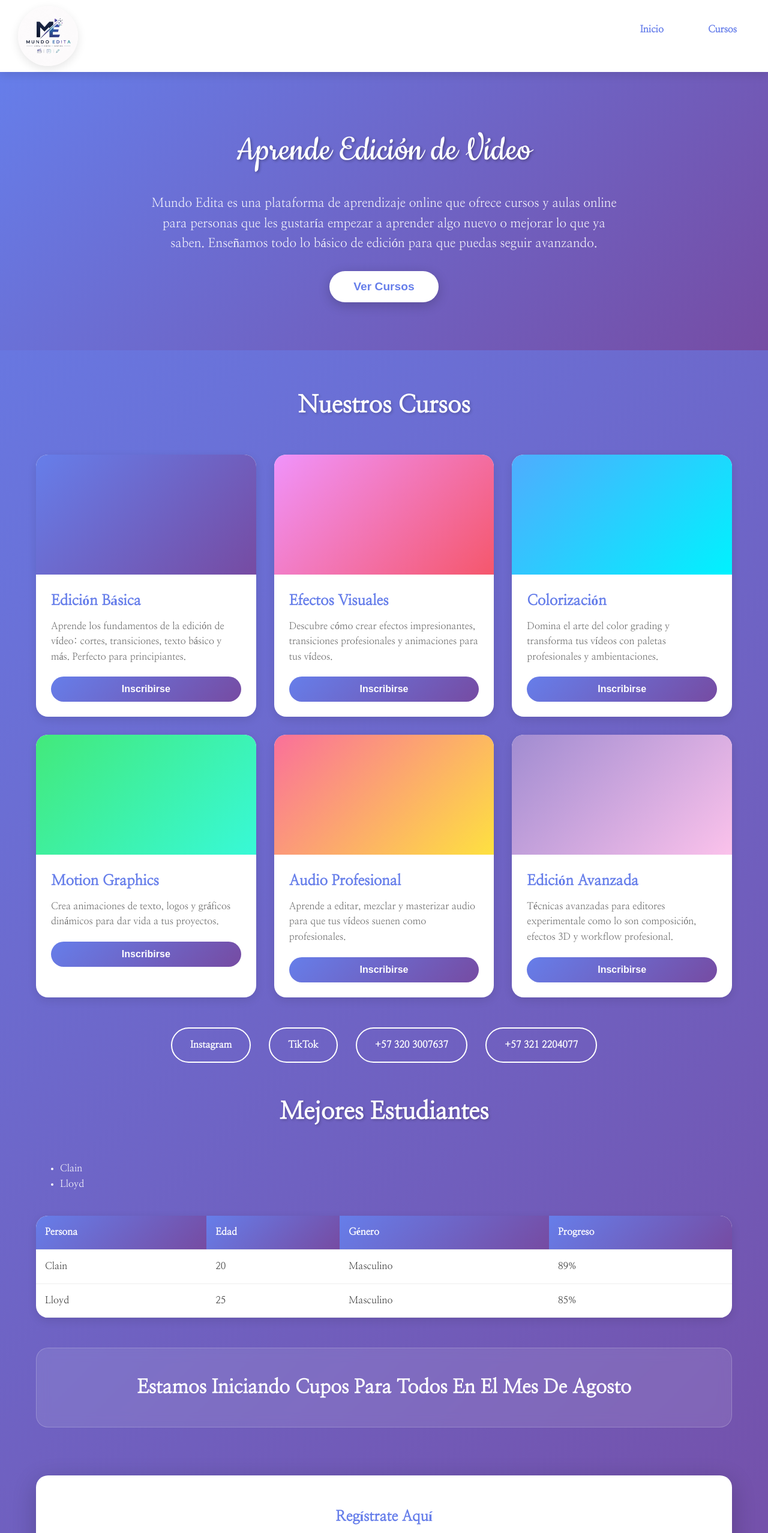
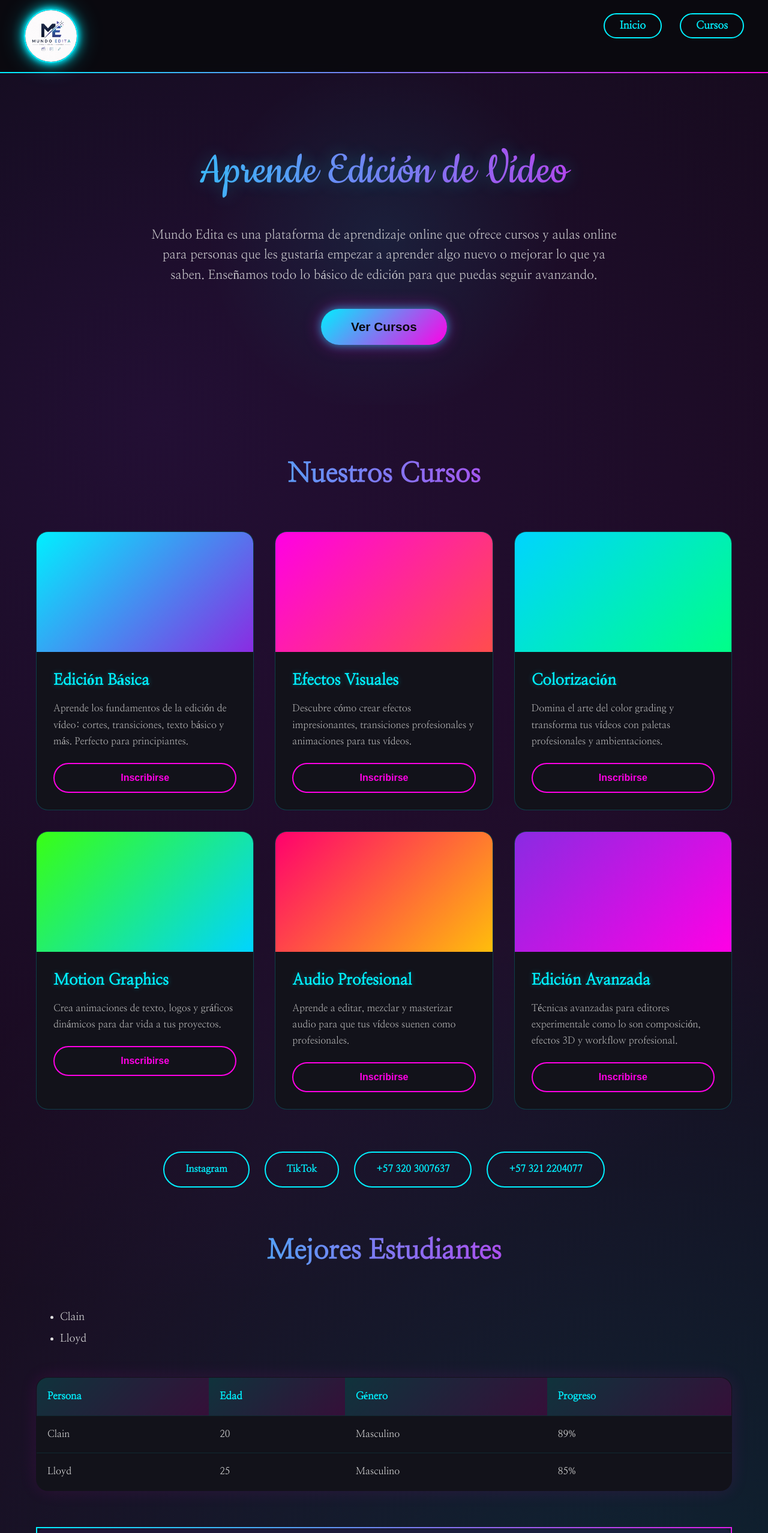
Before and after one commit to reindomador/mundo-edita, a plain HTML site: page mundo-edita.html in a window 1280 px wide. Shown: the top 2556 px of the page at 60% size. Drawn offline with Linux system fonts and the light colour scheme.

Commit message:
mejora css

```diff
--- a/styles.css
+++ b/styles.css
@@ -1,12 +1,16 @@
 :root {
-  --color-primario: #667eea;
-  --color-secundario: #764ba2;
+  --color-primario: #00f0ff;
+  --color-secundario: #ff00e5;
+  --color-terciario: #8a2be2;
   --fuente-marca: 'Cookie', cursive;
   --fuente-texto: 'Nanum Myeongjo', serif;
-  --color-texto: #333;
+  --color-texto: #e0e0e0;
   --color-blanco: #ffffff;
-  --sombra: 0 10px 40px rgba(0, 0, 0, 0.2);
-  --sombra-suave: 0 5px 15px rgba(0, 0, 0, 0.1);
+  --fondo-oscuro: #0a0a0f;
+  --fondo-tarjeta: #12121a;
+  --sombra-neon-azul: 0 0 10px #00f0ff, 0 0 20px #00f0ff, 0 0 40px rgba(0, 240, 255, 0.4);
+  --sombra-neon-rosa: 0 0 10px #ff00e5, 0 0 20px #ff00e5, 0 0 40px rgba(255, 0, 229, 0.4);
+  --sombra-neon-mix: 0 0 15px rgba(0, 240, 255, 0.6), 0 0 30px rgba(255, 0, 229, 0.4);
   --radio-borde: 20px;
 }
 
@@ -18,9 +22,11 @@
 
 body {
   font-family: var(--fuente-texto);
-  background: linear-gradient(135deg,
-      var(--color-primario) 0%,
-      var(--color-secundario) 100%);
+  background: var(--fondo-oscuro);
+  background-image:
+    radial-gradient(circle at 20% 20%, rgba(138, 43, 226, 0.15) 0%, transparent 50%),
+    radial-gradient(circle at 80% 80%, rgba(0, 240, 255, 0.1) 0%, transparent 50%),
+    linear-gradient(135deg, #0a0a0f 0%, #1a0a1f 50%, #0a0f1a 100%);
   min-height: 100vh;
   line-height: 1.6;
   color: var(--color-texto);
@@ -30,9 +36,11 @@ body {
   display: flex;
   justify-content: space-between;
   align-items: center;
-  padding: 10px 30px;
-  background: var(--color-blanco);
-  box-shadow: var(--sombra-suave);
+  padding: 15px 40px;
+  background: rgba(10, 10, 15, 0.95);
+  border-bottom: 2px solid transparent;
+  border-image: linear-gradient(90deg, var(--color-primario), var(--color-secundario)) 1;
+  backdrop-filter: blur(10px);
   position: sticky;
   top: 0;
   z-index: 1000;
@@ -45,18 +53,22 @@ body {
 }
 
 .logo {
-  width: 100px;
-  height: 100px;
+  width: 90px;
+  height: 90px;
   border-radius: 50%;
   object-fit: cover;
-  box-shadow: var(--sombra-suave);
+  border: 2px solid var(--color-primario);
+  box-shadow: var(--sombra-neon-azul);
 }
 
 .brand-name {
   font-family: var(--fuente-marca);
   font-size: 2.5em;
   font-weight: normal;
-  color: var(--color-primario);
+  background: linear-gradient(90deg, var(--color-primario), var(--color-secundario));
+  -webkit-background-clip: text;
+  -webkit-text-fill-color: transparent;
+  background-clip: text;
 }
 
 .nav-links {
@@ -69,168 +81,195 @@ body {
   color: var(--color-primario);
   text-decoration: none;
   font-weight: bold;
-  padding: 10px 20px;
-  border: 2px solid transparent;
+  padding: 10px 25px;
+  border: 2px solid var(--color-primario);
   border-radius: 25px;
   transition: all 0.3s ease;
+  position: relative;
+  background: transparent;
 }
 
 .nav-links a:hover {
-  border-color: var(--color-primario);
   background: var(--color-primario);
-  color: var(--color-blanco);
+  color: var(--fondo-oscuro);
   transform: translateY(-2px);
-  box-shadow: 0 5px 15px rgba(102, 126, 234, 0.4);
+  box-shadow: var(--sombra-neon-azul);
 }
 
 .hero {
   text-align: center;
-  padding: 80px 20px;
-  background: linear-gradient(135deg,
-      rgba(102, 126, 234, 0.95) 0%,
-      rgba(118, 75, 162, 0.95) 100%);
-  color: var(--color-blanco);
+  padding: 100px 20px;
+  position: relative;
+  overflow: hidden;
+}
+
+.hero::before {
+  content: '';
+  position: absolute;
+  top: 50%;
+  left: 50%;
+  transform: translate(-50%, -50%);
+  width: 600px;
+  height: 600px;
+  background: radial-gradient(circle, rgba(0, 240, 255, 0.08) 0%, transparent 70%);
+  z-index: 0;
 }
 
 .hero h1 {
   font-family: var(--fuente-marca);
-  font-size: 4em;
+  font-size: 5em;
   font-weight: normal;
-  margin-bottom: 20px;
-  text-shadow: 2px 2px 4px rgba(0, 0, 0, 0.3);
+  margin-bottom: 25px;
+  background: linear-gradient(90deg, var(--color-primario), var(--color-secundario));
+  -webkit-background-clip: text;
+  -webkit-text-fill-color: transparent;
+  background-clip: text;
+  text-shadow: 0 0 30px rgba(0, 240, 255, 0.3);
+  position: relative;
+  z-index: 1;
 }
 
 .hero p {
   font-size: 1.3em;
   max-width: 800px;
-  margin: 0 auto 30px;
-  opacity: 0.95;
+  margin: 0 auto 40px;
+  opacity: 0.9;
+  position: relative;
+  z-index: 1;
 }
 
 .hero-link {
   text-decoration: none;
+  position: relative;
+  z-index: 1;
 }
 
 .hero-btn {
-  background: var(--color-blanco);
-  color: var(--color-primario);
-  padding: 15px 40px;
+  background: linear-gradient(135deg, var(--color-primario) 0%, var(--color-secundario) 100%);
+  color: var(--fondo-oscuro);
+  padding: 18px 50px;
   border: none;
-  border-radius: 30px;
-  font-size: 1.2em;
+  border-radius: 35px;
+  font-size: 1.3em;
   font-weight: bold;
   cursor: pointer;
   transition: all 0.3s ease;
-  box-shadow: 0 5px 20px rgba(0, 0, 0, 0.2);
+  box-shadow: var(--sombra-neon-mix);
 }
 
 .hero-btn:hover {
   transform: scale(1.05);
-  box-shadow: 0 8px 25px rgba(0, 0, 0, 0.3);
+  box-shadow: 0 0 20px var(--color-primario), 0 0 40px var(--color-secundario), 0 0 60px rgba(138, 43, 226, 0.6);
 }
 
 .container {
   max-width: 1200px;
   margin: 0 auto;
-  padding: 60px 20px;
+  padding: 80px 20px;
 }
 
 .section-title {
   text-align: center;
-  font-size: 2.5em;
-  color: var(--color-blanco);
-  margin-bottom: 50px;
-  text-shadow: 2px 2px 4px rgba(0, 0, 0, 0.2);
+  font-size: 2.8em;
+  margin-bottom: 60px;
+  background: linear-gradient(90deg, var(--color-primario), var(--color-secundario));
+  -webkit-background-clip: text;
+  -webkit-text-fill-color: transparent;
+  background-clip: text;
 }
 
 .catalogo {
   display: grid;
   grid-template-columns: repeat(auto-fill,
       minmax(300px, 1fr));
-  gap: 30px;
+  gap: 35px;
 }
 
 .card {
-  background: var(--color-blanco);
+  background: var(--fondo-tarjeta);
   border-radius: var(--radio-borde);
   overflow: hidden;
-  box-shadow: var(--sombra-suave);
+  border: 1px solid rgba(0, 240, 255, 0.2);
   transition: all 0.4s ease;
+  position: relative;
 }
 
 .card:hover {
-  transform: translateY(-10px);
-  box-shadow: 0 20px 40px rgba(0, 0, 0, 0.3);
+  transform: translateY(-12px);
+  border: 1px solid transparent;
+  background-image:
+    linear-gradient(var(--fondo-tarjeta),
+      var(--fondo-tarjeta)),
+    linear-gradient(135deg, var(--color-primario), var(--color-secundario));
+  background-origin: border-box;
+  background-clip: padding-box, border-box;
+  box-shadow: var(--sombra-neon-mix);
 }
 
 .card-image {
   width: 100%;
   height: 200px;
   object-fit: cover;
-  background: linear-gradient(135deg,
-      var(--color-primario) 0%,
-      var(--color-secundario) 100%);
 }
 
 .card-image-1 {
   background: linear-gradient(135deg,
-      var(--color-primario) 0%,
-      var(--color-secundario) 100%);
+      #00f0ff 0%,
+      #8a2be2 100%);
 }
 
 .card-image-2 {
   background: linear-gradient(135deg,
-      #f093fb 0%,
-      #f5576c 100%);
+      #ff00e5 0%,
+      #ff4d4d 100%);
 }
 
 .card-image-3 {
   background: linear-gradient(135deg,
-      #4facfe 0%,
-      #00f2fe 100%);
+      #00d4ff 0%,
+      #00ff88 100%);
 }
 
 .card-image-4 {
   background: linear-gradient(135deg,
-      #43e97b 0%,
-      #38f9d7 100%);
+      #39ff14 0%,
+      #00d4ff 100%);
 }
 
 .card-image-5 {
   background: linear-gradient(135deg,
-      #fa709a 0%,
-      #fee140 100%);
+      #ff006e 0%,
+      #ffbe0b 100%);
 }
 
 .card-image-6 {
   background: linear-gradient(135deg,
-      #a18cd1 0%,
-      #fbc2eb 100%);
+      #8a2be2 0%,
+      #ff00e5 100%);
 }
 
 .card-content {
-  padding: 25px;
+  padding: 28px;
 }
 
 .card-title {
-  font-size: 1.5em;
+  font-size: 1.6em;
   color: var(--color-primario);
-  margin-bottom: 10px;
+  margin-bottom: 12px;
+  text-shadow: 0 0 10px rgba(0, 240, 255, 0.3);
 }
 
 .card-description {
-  color: #666;
-  margin-bottom: 20px;
-  line-height: 1.6;
+  color: #bbb;
+  margin-bottom: 22px;
+  line-height: 1.7;
 }
 
 .card-btn {
-  background: linear-gradient(135deg,
-      var(--color-primario) 0%,
-      var(--color-secundario) 100%);
-  color: var(--color-blanco);
-  padding: 12px 25px;
-  border: none;
+  background: transparent;
+  color: var(--color-secundario);
+  padding: 14px 25px;
+  border: 2px solid var(--color-secundario);
   border-radius: 25px;
   font-size: 1em;
   font-weight: bold;
@@ -240,92 +279,109 @@ body {
 }
 
 .card-btn:hover {
-  transform: scale(1.02);
-  box-shadow: 0 5px 15px rgba(102, 126, 234, 0.5);
+  background: var(--color-secundario);
+  color: var(--fondo-oscuro);
+  box-shadow: var(--sombra-neon-rosa);
 }
 
 .registration-section {
   margin-top: 80px;
-  background: var(--color-blanco);
-  padding: 50px;
+  padding: 55px;
   border-radius: var(--radio-borde);
-  box-shadow: var(--sombra);
+  position: relative;
+  border: 2px solid transparent;
+  background-image:
+    linear-gradient(var(--fondo-tarjeta),
+      var(--fondo-tarjeta)),
+    linear-gradient(135deg, var(--color-primario), var(--color-secundario), var(--color-terciario));
+  background-origin: border-box;
+  background-clip: padding-box, border-box;
 }
 
 .registration-form {
-  margin-top: 30px;
+  margin-top: 35px;
 }
 
 .registration-title {
   text-align: center;
   color: var(--color-primario);
   margin-bottom: 10px;
+  font-size: 2.3em;
+  font-family: var(--fuente-marca);
+  font-weight: normal;
+  text-shadow: 0 0 15px rgba(0, 240, 255, 0.4);
 }
 
 .registration-description {
   text-align: center;
-  color: #666;
-  margin-bottom: 30px;
+  color: #aaa;
+  margin-bottom: 35px;
+  font-size: 1.05em;
 }
 
 .form-group {
-  margin-bottom: 25px;
+  margin-bottom: 28px;
   text-align: left;
 }
 
 label {
   display: block;
-  margin-bottom: 8px;
+  margin-bottom: 10px;
   font-weight: bold;
-  color: #555;
+  color: var(--color-primario);
+  font-size: 1.05em;
 }
 
 input {
   width: 100%;
-  padding: 15px;
-  border: 2px solid #ddd;
+  padding: 16px;
+  border: 2px solid rgba(0, 240, 255, 0.3);
   border-radius: 10px;
   font-size: 1em;
   transition: all 0.3s ease;
+  background: rgba(10, 10, 15, 0.8);
+  color: var(--color-texto);
 }
 
 input:focus {
   outline: none;
   border-color: var(--color-primario);
-  box-shadow: 0 0 0 3px rgba(102, 126, 234, 0.2);
+  box-shadow: 0 0 0 3px rgba(0, 240, 255, 0.15), 0 0 20px rgba(0, 240, 255, 0.2);
 }
 
 .submit-btn {
   background: linear-gradient(135deg,
       var(--color-primario) 0%,
       var(--color-secundario) 100%);
-  color: var(--color-blanco);
-  padding: 15px 40px;
+  color: var(--fondo-oscuro);
+  padding: 18px 45px;
   border: none;
-  border-radius: 30px;
+  border-radius: 35px;
   cursor: pointer;
   font-size: 1.2em;
   font-weight: bold;
   transition: all 0.3s ease;
   width: 100%;
+  box-shadow: 0 0 20px rgba(0, 240, 255, 0.3);
 }
 
 .submit-btn:hover {
   transform: scale(1.02);
-  box-shadow: 0 8px 25px rgba(102, 126, 234, 0.5);
+  box-shadow: 0 0 30px var(--color-primario), 0 0 50px rgba(255, 0, 229, 0.4);
 }
 
 #message {
-  margin-top: 25px;
+  margin-top: 28px;
   text-align: center;
-  padding: 20px;
-  border-radius: 10px;
+  padding: 22px;
+  border-radius: 12px;
 }
 
 .success-message {
-  background: #d4edda;
-  color: #155724;
-  border: 1px solid #c3e6cb;
+  background: rgba(0, 255, 136, 0.1);
+  color: #00ff88;
+  border: 2px solid rgba(0, 255, 136, 0.4);
+  box-shadow: 0 0 20px rgba(0, 255, 136, 0.2);
 }
 
 .success-text {
@@ -336,76 +392,87 @@ input:focus {
 table {
   width: 100%;
   border-collapse: collapse;
-  margin: 40px 0;
-  background: var(--color-blanco);
+  margin: 50px 0;
+  background: var(--fondo-tarjeta);
   border-radius: var(--radio-borde);
   overflow: hidden;
-  box-shadow: var(--sombra-suave);
+  border: 1px solid rgba(255, 0, 229, 0.3);
+  box-shadow: 0 0 30px rgba(255, 0, 229, 0.1);
 }
 
 th,
 td {
-  padding: 15px;
+  padding: 18px;
   text-align: left;
-  border-bottom: 1px solid #eee;
+  border-bottom: 1px solid rgba(0, 240, 255, 0.1);
 }
 
 th {
   background: linear-gradient(135deg,
-      var(--color-primario) 0%,
-      var(--color-secundario) 100%);
-  color: var(--color-blanco);
+      rgba(0, 240, 255, 0.15) 0%,
+      rgba(255, 0, 229, 0.15) 100%);
+  color: var(--color-primario);
   font-weight: bold;
+  font-size: 1.05em;
 }
 
 tr:hover {
-  background: #f8f9fa;
+  background: rgba(0, 240, 255, 0.05);
 }
 
 .social-links {
   display: flex;
-  gap: 30px;
+  gap: 25px;
   justify-content: center;
-  margin: 50px 0;
+  margin: 70px 0;
   flex-wrap: wrap;
 }
 
 .social-links a {
-  color: var(--color-blanco);
+  color: var(--color-primario);
   text-decoration: none;
   font-weight: bold;
-  padding: 15px 30px;
-  border: 2px solid var(--color-blanco);
+  padding: 15px 35px;
+  border: 2px solid var(--color-primario);
   border-radius: 30px;
   transition: all 0.3s ease;
+  background: transparent;
 }
 
 .social-links a:hover {
-  background: var(--color-blanco);
-  color: var(--color-primario);
+  background: var(--color-primario);
+  color: var(--fondo-oscuro);
   transform: translateY(-3px);
+  box-shadow: var(--sombra-neon-azul);
 }
 
 ul {
   margin-left: 40px;
-  margin-bottom: 20px;
+  margin-bottom: 25px;
   text-align: left;
-  color: var(--color-blanco);
+  color: var(--color-texto);
+}
+
+li {
+  margin-bottom: 8px;
+  font-size: 1.1em;
 }
 
 .highlight-section {
-  background: rgba(255, 255, 255, 0.1);
+  background: rgba(138, 43, 226, 0.08);
   backdrop-filter: blur(10px);
-  padding: 40px;
+  padding: 50px;
   border-radius: var(--radio-borde);
-  margin: 50px 0;
+  margin: 60px 0;
   text-align: center;
-  border: 1px solid rgba(255, 255, 255, 0.2);
+  border: 2px solid transparent;
+  border-image: linear-gradient(135deg, var(--color-primario), var(--color-secundario)) 1;
 }
 
 .highlight-section h2 {
   color: var(--color-blanco);
-  font-size: 2em;
+  font-size: 2.2em;
+  text-shadow: 0 0 20px rgba(0, 240, 255, 0.4);
 }
 
 @media (max-width: 768px) {
@@ -423,7 +490,7 @@ ul {
   }
 
   .hero h1 {
-    font-size: 2em;
+    font-size: 3em;
   }
 
   .hero p {
@@ -439,6 +506,14 @@ ul {
   }
 
   .section-title {
-    font-size: 1.8em;
+    font-size: 2em;
+  }
+
+  .highlight-section {
+    padding: 30px 20px;
+  }
+
+  .highlight-section h2 {
+    font-size: 1.6em;
   }
 }
```
Also changed, not shown: index.html (deleted, +0 -11 lines).
